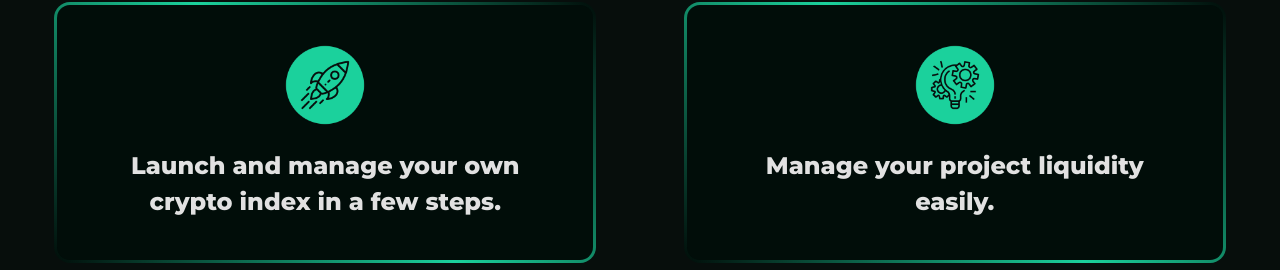
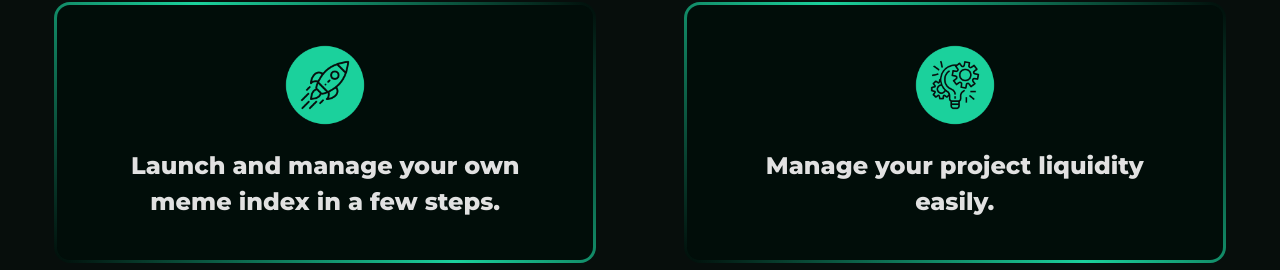
Before and after one commit to PhanesNetwork/Phanes-Network-Nuxt2-web-main, a Nuxt app: page / in a window 1280 px wide. Shown: the part 2609-2879 px from the top of the page. Built offline with nearby package versions, Linux system fonts and the light colour scheme.

Commit message:
Update ChooseUs.vue

```diff
--- a/components/ChooseUs.vue
+++ b/components/ChooseUs.vue
@@ -17,7 +17,7 @@
               cards:[
                   {img:'choose1.png',title:'Diversify and manage your asset with ease.'},
                   {img:'choose2.png',title:'Smooth trading experience.'},
-                  {img:'choose3.png',title:'Launch and manage your own crypto index in a few steps.'},
+                  {img:'choose3.png',title:'Launch and manage your own meme index in a few steps.'},
                   {img:'choose4.png',title:'Manage your project liquidity easily.'},
                   {img:'choose5.png',title:'Participate & earn with our incentive program.'},
                   {img:'choose6.png',title:'Decentralised and transparent.'}
```
